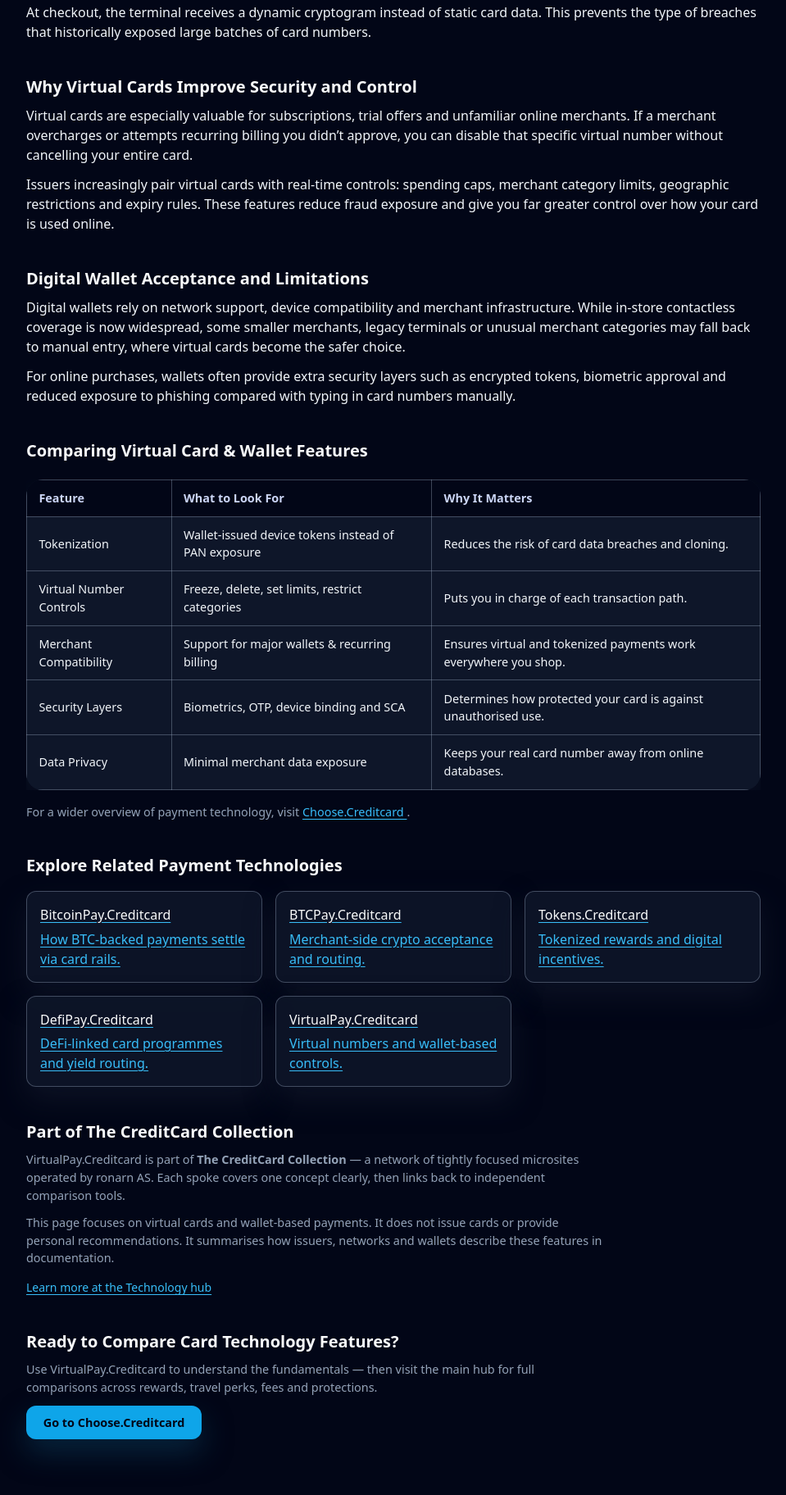
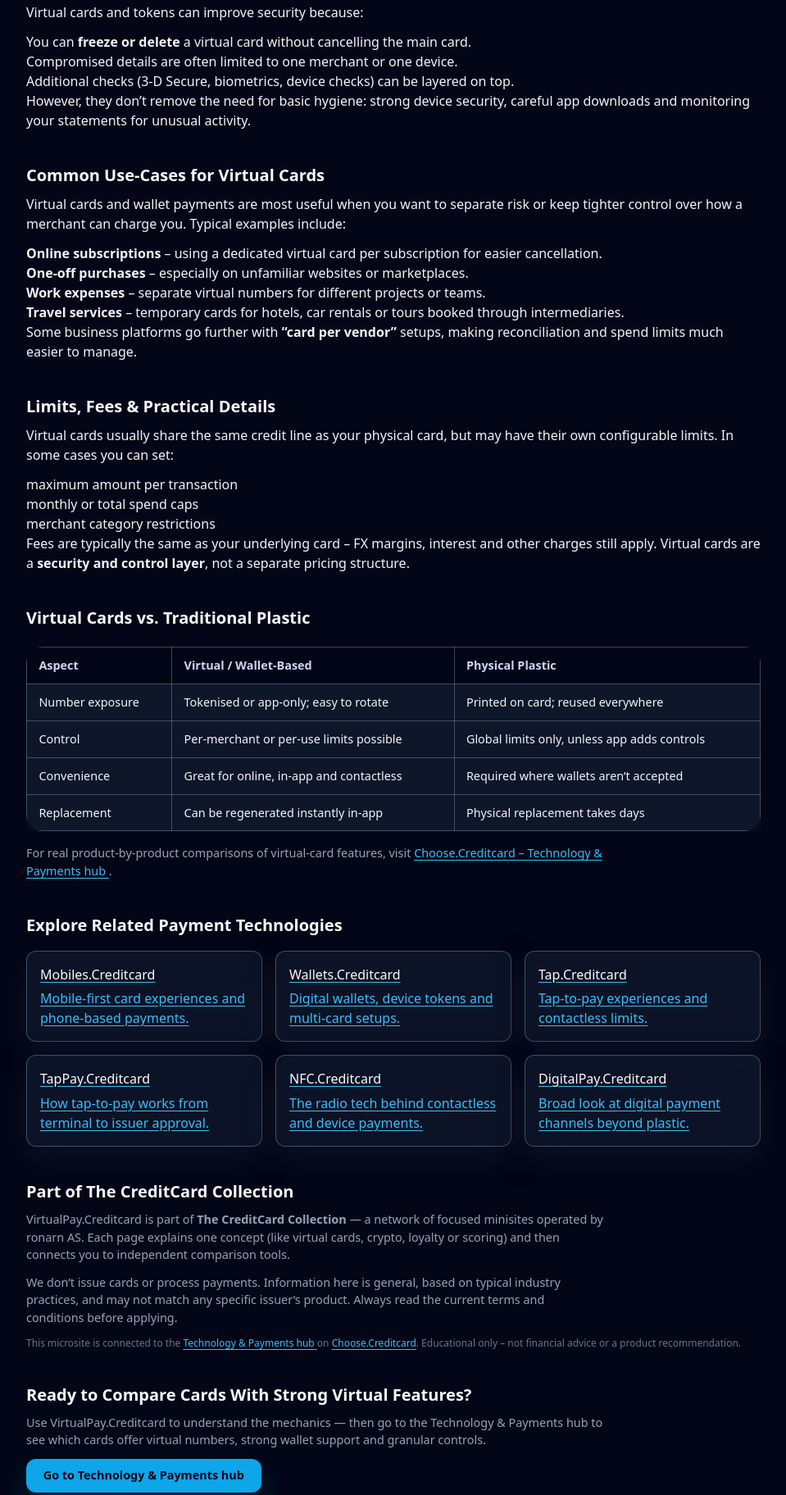
Before and after one commit to ChooseCreditCard/virtualpay.creditcard, a plain HTML site: page index.html in a window 1280 px wide. Shown: the part 797-2621 px from the top of the page at 82% size, without its empty margins (160-1119 px from the left). Drawn offline with nearby package versions, Linux system fonts and the light colour scheme.

Commit message:
Update index.html

```diff
--- a/index.html
+++ b/index.html
@@ -4,22 +4,22 @@
   <meta charset="UTF-8" />
   <meta name="viewport" content="width=device-width, initial-scale=1" />
 
-  <title>VirtualPay.Creditcard – Virtual Cards & Wallet-Based Payments Explained</title>
-  <meta name="description" content="Understand how virtual credit cards work, how they protect your real card number, and how wallet-based payments route, tokenise and authenticate transactions." />
+  <title>VirtualPay.Creditcard – Virtual Cards & Wallet Payments Explained</title>
+  <meta name="description" content="How virtual cards, app-based numbers and wallet payments work: security, tokenisation, limits and practical use-cases for online shopping and travel." />
   <meta name="robots" content="index,follow" />
   <link rel="canonical" href="https://virtualpay.creditcard/" />
 
   <!-- Open Graph -->
   <meta property="og:title" content="VirtualPay.Creditcard – Virtual Cards & Wallet Payments Explained" />
-  <meta property="og:description" content="Learn how virtual cards, tokens and digital wallets secure your payments online and in-app." />
+  <meta property="og:description" content="Independent explanation of virtual credit cards and wallet-based payments: how they’re generated, how they protect your main card, and where they’re useful." />
   <meta property="og:type" content="website" />
   <meta property="og:url" content="https://virtualpay.creditcard/" />
   <meta property="og:image" content="https://choose.creditcard/preview.png?utm_source=virtualpay.creditcard&utm_medium=referral&utm_campaign=og_image" />
 
   <!-- Twitter -->
   <meta name="twitter:card" content="summary_large_image" />
-  <meta name="twitter:title" content="VirtualPay.Creditcard – Virtual Cards & Wallet Payments Explained" />
-  <meta name="twitter:description" content="Independent explanation of virtual card numbers, device tokens and secure digital payments." />
+  <meta name="twitter:title" content="VirtualPay.Creditcard – Virtual Cards & Wallet Payments" />
+  <meta name="twitter:description" content="Understand how virtual card numbers and wallet tokens work behind the scenes when you pay online or with your phone." />
   <meta name="twitter:image" content="https://choose.creditcard/preview.png?utm_source=virtualpay.creditcard&utm_medium=referral&utm_campaign=twitter_image" />
 
   <!-- GA4 -->
@@ -31,241 +31,236 @@
     gtag('config', 'G-64FE63JQ3H');
   </script>
 
-  <!-- Tailwind -->
+  <!-- Tailwind for utility classes -->
   <script src="https://cdn.tailwindcss.com"></script>
 
-  <!-- Shared CSS -->
+  <!-- Shared minisite styles -->
   <link rel="stylesheet" href="./styles.css" />
 </head>
-
 <body class="bg-slate-950 text-slate-100">
-
   <header class="site-header">
     <div class="nav-inner max-w-6xl">
       <div class="brand">
         <div class="cc-logo">CC</div>
         <div class="brand-text">
           <div class="brand-title">VirtualPay.Creditcard</div>
-          <div class="brand-subtitle">Virtual Cards & Wallet-Based Payments</div>
+          <div class="brand-subtitle">Virtual Cards &amp; Wallet Payments Explained</div>
         </div>
       </div>
-
-      <nav class="nav-links">
+      <nav class="nav-links" aria-label="Page navigation">
         <a href="#overview">Overview</a>
-        <a href="#mechanics">How It Works</a>
-        <a href="#compare">Compare</a>
+        <a href="#security">Security</a>
+        <a href="#usecases">Use-cases</a>
       </nav>
     </div>
   </header>
 
   <main class="cc-page">
-
+    <!-- Breadcrumb -->
     <div class="cc-breadcrumb">
-      <a href="https://choose.creditcard/?utm_source=virtualpay.creditcard&utm_medium=referral&utm_campaign=breadcrumb">
-        Home
-      </a>
+      <a href="https://choose.creditcard/?utm_source=virtualpay.creditcard&utm_medium=referral&utm_campaign=breadcrumb">Home</a>
       &nbsp;›&nbsp;
       VirtualPay.Creditcard
     </div>
 
-    <!-- HERO -->
+    <!-- Hero -->
     <section class="hero">
       <div class="hero-content">
-        <h1>How Virtual Cards and Digital Wallet Payments Really Work</h1>
+        <h1>How Virtual Cards &amp; Wallet Payments Actually Work</h1>
         <p class="hero-lead">
-          VirtualPay.Creditcard explains how virtual card numbers, device tokens, encrypted credentials and wallet rails
-          keep your real card number hidden while enabling secure online and in-app payments.
+          Virtual card numbers and wallet tokens let you pay without exposing your physical card details. This page
+          explains how they’re created, how they’re secured and when they’re worth using.
         </p>
-        <a class="cta"
-           href="https://choose.creditcard/?utm_source=virtualpay.creditcard&utm_medium=referral&utm_campaign=hero_cta">
-          Compare card technology features
+        <a class="cta" href="https://choose.creditcard/technology/?utm_source=virtualpay.creditcard&utm_medium=referral&utm_campaign=hero_cta">
+          Explore Technology &amp; Payments hub
         </a>
       </div>
     </section>
 
-    <!-- SECTION 1 -->
+    <!-- Overview -->
     <section id="overview" class="section">
-      <h2>What Is a Virtual Credit Card?</h2>
+      <h2>What Is a Virtual Card?</h2>
       <p>
-        A virtual credit card is a digitally generated card number linked to your real account. It works just like a
-        traditional card at checkout, but the number, expiry and CVC can be different from the physical card in your
-        wallet. This separation makes online transactions safer because merchants never see your real credentials.
+        A virtual card is a card number generated in software – usually in your bank or card app – that can be used
+        for online or in-app purchases just like a physical card. It comes with its own number, expiry date and
+        security code, but is linked to your main account in the background.
       </p>
       <p>
-        Some issuers allow one-time virtual numbers, while others generate reusable but controllable versions you can
-        freeze, set spending limits on, or delete without affecting your main card.
+        Some issuers generate <strong>single-use numbers</strong> that expire after one transaction. Others offer
+        <strong>merchant-locked</strong> virtual cards, which only work with a specific store or subscription. The goal
+        is to give you more control over where and how your details are stored.
       </p>
     </section>
 
-    <!-- SECTION 2 -->
-    <section id="mechanics" class="section">
-      <h2>How Wallet-Based Payments Use Tokens</h2>
+    <!-- Security -->
+    <section id="security" class="section">
+      <h2>Security &amp; Tokenisation Basics</h2>
       <p>
-        When you add a credit card to a digital wallet like Apple Pay or Google Pay, the wallet does not store the
-        actual card number. Instead, it receives a tokenized version from the network — a unique number that only works
-        from your device, protected behind biometric unlock or PIN.
+        When you add a card to a mobile wallet (like your phone or watch), the real card number is usually replaced
+        with a <strong>token</strong>. This token is what’s stored on the device and sent to merchants – your actual
+        card number stays with the issuer.
       </p>
       <p>
-        At checkout, the terminal receives a dynamic cryptogram instead of static card data. This prevents the type of
-        breaches that historically exposed large batches of card numbers.
+        Virtual cards and tokens can improve security because:
+      </p>
+      <ul>
+        <li>You can <strong>freeze or delete</strong> a virtual card without cancelling the main card.</li>
+        <li>Compromised details are often limited to one merchant or one device.</li>
+        <li>Additional checks (3-D Secure, biometrics, device checks) can be layered on top.</li>
+      </ul>
+      <p>
+        However, they don’t remove the need for basic hygiene: strong device security, careful app downloads and
+        monitoring your statements for unusual activity.
       </p>
     </section>
 
-    <!-- SECTION 3 -->
-    <section class="section">
-      <h2>Why Virtual Cards Improve Security and Control</h2>
+    <!-- Use cases -->
+    <section id="usecases" class="section">
+      <h2>Common Use-Cases for Virtual Cards</h2>
       <p>
-        Virtual cards are especially valuable for subscriptions, trial offers and unfamiliar online merchants. If a
-        merchant overcharges or attempts recurring billing you didn’t approve, you can disable that specific virtual
-        number without cancelling your entire card.
+        Virtual cards and wallet payments are most useful when you want to separate risk or keep tighter control over
+        how a merchant can charge you. Typical examples include:
       </p>
+      <ul>
+        <li><strong>Online subscriptions</strong> – using a dedicated virtual card per subscription for easier cancellation.</li>
+        <li><strong>One-off purchases</strong> – especially on unfamiliar websites or marketplaces.</li>
+        <li><strong>Work expenses</strong> – separate virtual numbers for different projects or teams.</li>
+        <li><strong>Travel services</strong> – temporary cards for hotels, car rentals or tours booked through intermediaries.</li>
+      </ul>
       <p>
-        Issuers increasingly pair virtual cards with real-time controls: spending caps, merchant category limits,
-        geographic restrictions and expiry rules. These features reduce fraud exposure and give you far greater control
-        over how your card is used online.
+        Some business platforms go further with <strong>“card per vendor”</strong> setups, making reconciliation and
+        spend limits much easier to manage.
       </p>
     </section>
 
-    <!-- SECTION 4 -->
+    <!-- Practical considerations -->
     <section class="section">
-      <h2>Digital Wallet Acceptance and Limitations</h2>
+      <h2>Limits, Fees &amp; Practical Details</h2>
       <p>
-        Digital wallets rely on network support, device compatibility and merchant infrastructure. While in-store
-        contactless coverage is now widespread, some smaller merchants, legacy terminals or unusual merchant categories
-        may fall back to manual entry, where virtual cards become the safer choice.
+        Virtual cards usually share the same credit line as your physical card, but may have their own configurable
+        limits. In some cases you can set:
       </p>
+      <ul>
+        <li>maximum amount per transaction</li>
+        <li>monthly or total spend caps</li>
+        <li>merchant category restrictions</li>
+      </ul>
       <p>
-        For online purchases, wallets often provide extra security layers such as encrypted tokens, biometric approval
-        and reduced exposure to phishing compared with typing in card numbers manually.
+        Fees are typically the same as your underlying card – FX margins, interest and other charges still apply.
+        Virtual cards are a <strong>security and control layer</strong>, not a separate pricing structure.
       </p>
     </section>
 
-    <!-- TABLE -->
-    <section id="compare" class="section">
-      <h2>Comparing Virtual Card & Wallet Features</h2>
-
+    <!-- Comparison-style block -->
+    <section class="section">
+      <h2>Virtual Cards vs. Traditional Plastic</h2>
       <div class="table-wrap">
         <table class="table">
           <thead>
             <tr>
-              <th>Feature</th>
-              <th>What to Look For</th>
-              <th>Why It Matters</th>
+              <th>Aspect</th>
+              <th>Virtual / Wallet-Based</th>
+              <th>Physical Plastic</th>
             </tr>
           </thead>
-
           <tbody>
             <tr>
-              <td>Tokenization</td>
-              <td>Wallet-issued device tokens instead of PAN exposure</td>
-              <td>Reduces the risk of card data breaches and cloning.</td>
+              <td>Number exposure</td>
+              <td>Tokenised or app-only; easy to rotate</td>
+              <td>Printed on card; reused everywhere</td>
             </tr>
             <tr>
-              <td>Virtual Number Controls</td>
-              <td>Freeze, delete, set limits, restrict categories</td>
-              <td>Puts you in charge of each transaction path.</td>
+              <td>Control</td>
+              <td>Per-merchant or per-use limits possible</td>
+              <td>Global limits only, unless app adds controls</td>
             </tr>
             <tr>
-              <td>Merchant Compatibility</td>
-              <td>Support for major wallets & recurring billing</td>
-              <td>Ensures virtual and tokenized payments work everywhere you shop.</td>
+              <td>Convenience</td>
+              <td>Great for online, in-app and contactless</td>
+              <td>Required where wallets aren’t accepted</td>
             </tr>
             <tr>
-              <td>Security Layers</td>
-              <td>Biometrics, OTP, device binding and SCA</td>
-              <td>Determines how protected your card is against unauthorised use.</td>
-            </tr>
-            <tr>
-              <td>Data Privacy</td>
-              <td>Minimal merchant data exposure</td>
-              <td>Keeps your real card number away from online databases.</td>
+              <td>Replacement</td>
+              <td>Can be regenerated instantly in-app</td>
+              <td>Physical replacement takes days</td>
             </tr>
           </tbody>
         </table>
       </div>
-
       <p class="small">
-        For a wider overview of payment technology, visit
-        <a href="https://choose.creditcard/?utm_source=virtualpay.creditcard&utm_medium=referral&utm_campaign=comparison_section">
-          Choose.Creditcard
+        For real product-by-product comparisons of virtual-card features, visit
+        <a href="https://choose.creditcard/technology/?utm_source=virtualpay.creditcard&utm_medium=referral&utm_campaign=comparison_section">
+          Choose.Creditcard – Technology &amp; Payments hub
         </a>.
       </p>
     </section>
 
-    <!-- CLUSTER -->
+    <!-- Cluster links -->
     <section class="section">
       <h2>Explore Related Payment Technologies</h2>
-
       <div class="cluster-grid">
-        <a class="cluster-card"
-           href="https://bitcoinpay.creditcard/?utm_source=virtualpay.creditcard&utm_medium=referral&utm_campaign=cluster_bitcoinpay">
-          <h3>BitcoinPay.Creditcard</h3>
-          <p>How BTC-backed payments settle via card rails.</p>
+        <a class="cluster-card" href="https://mobiles.creditcard/?utm_source=virtualpay.creditcard&utm_medium=referral&utm_campaign=cluster_mobiles">
+          <h3>Mobiles.Creditcard</h3>
+          <p>Mobile-first card experiences and phone-based payments.</p>
         </a>
-
-        <a class="cluster-card"
-           href="https://btcpay.creditcard/?utm_source=virtualpay.creditcard&utm_medium=referral&utm_campaign=cluster_btcpay">
-          <h3>BTCPay.Creditcard</h3>
-          <p>Merchant-side crypto acceptance and routing.</p>
+        <a class="cluster-card" href="https://wallets.creditcard/?utm_source=virtualpay.creditcard&utm_medium=referral&utm_campaign=cluster_wallets">
+          <h3>Wallets.Creditcard</h3>
+          <p>Digital wallets, device tokens and multi-card setups.</p>
         </a>
-
-        <a class="cluster-card"
-           href="https://tokens.creditcard/?utm_source=virtualpay.creditcard&utm_medium=referral&utm_campaign=cluster_tokens">
-          <h3>Tokens.Creditcard</h3>
-          <p>Tokenized rewards and digital incentives.</p>
+        <a class="cluster-card" href="https://tap.creditcard/?utm_source=virtualpay.creditcard&utm_medium=referral&utm_campaign=cluster_tap">
+          <h3>Tap.Creditcard</h3>
+          <p>Tap-to-pay experiences and contactless limits.</p>
         </a>
-
-        <a class="cluster-card"
-           href="https://defipay.creditcard/?utm_source=virtualpay.creditcard&utm_medium=referral&utm_campaign=cluster_defipay">
-          <h3>DefiPay.Creditcard</h3>
-          <p>DeFi-linked card programmes and yield routing.</p>
+        <a class="cluster-card" href="https://tappay.creditcard/?utm_source=virtualpay.creditcard&utm_medium=referral&utm_campaign=cluster_tappay">
+          <h3>TapPay.Creditcard</h3>
+          <p>How tap-to-pay works from terminal to issuer approval.</p>
         </a>
-
-        <a class="cluster-card"
-           href="https://virtualpay.creditcard/?utm_source=virtualpay.creditcard&utm_medium=referral&utm_campaign=cluster_virtualpay">
-          <h3>VirtualPay.Creditcard</h3>
-          <p>Virtual numbers and wallet-based controls.</p>
+        <a class="cluster-card" href="https://nfc.creditcard/?utm_source=virtualpay.creditcard&utm_medium=referral&utm_campaign=cluster_nfc">
+          <h3>NFC.Creditcard</h3>
+          <p>The radio tech behind contactless and device payments.</p>
+        </a>
+        <a class="cluster-card" href="https://digitalpay.creditcard/?utm_source=virtualpay.creditcard&utm_medium=referral&utm_campaign=cluster_digitalpay">
+          <h3>DigitalPay.Creditcard</h3>
+          <p>Broad look at digital payment channels beyond plastic.</p>
         </a>
       </div>
     </section>
 
-    <!-- COLLECTION -->
+    <!-- Collection / snippet -->
     <section class="section">
       <h2>Part of The CreditCard Collection</h2>
-
       <p class="small">
-        VirtualPay.Creditcard is part of <strong>The CreditCard Collection</strong> — a network of tightly focused
-        microsites operated by ronarn AS. Each spoke covers one concept clearly, then links back to independent
-        comparison tools.
+        VirtualPay.Creditcard is part of <strong>The CreditCard Collection</strong> — a network of focused minisites
+        operated by ronarn AS. Each page explains one concept (like virtual cards, crypto, loyalty or scoring)
+        and then connects you to independent comparison tools.
+      </p>
+      <p class="small">
+        We don’t issue cards or process payments. Information here is general, based on typical industry practices,
+        and may not match any specific issuer’s product. Always read the current terms and conditions before applying.
       </p>
 
-      <p class="small">
-        This page focuses on virtual cards and wallet-based payments. It does not issue cards or provide personal
-        recommendations. It summarises how issuers, networks and wallets describe these features in documentation.
+      <p class="text-xs text-slate-500 mt-6">
+        This microsite is connected to the
+        <a href="https://choose.creditcard/technology/?utm_source=virtualpay.creditcard&utm_medium=referral&utm_campaign=hub_technology"
+           class="font-medium hover:text-slate-200">
+          Technology &amp; Payments hub
+        </a>
+        on <a href="https://choose.creditcard/?utm_source=virtualpay.creditcard&utm_medium=referral&utm_campaign=hub_root" class="font-medium hover:text-slate-200">Choose.Creditcard</a>.
+        Educational only – not financial advice or a product recommendation.
       </p>
-
-      <!-- TECHNOLOGY HUB SNIPPET -->
-      <div class="hub-link">
-        <a href="https://choose.creditcard/technology/?utm_source=virtualpay.creditcard&utm_medium=referral&utm_campaign=minisite_to_hub"
-           class="text-sm text-slate-600 hover:text-slate-900">
-          Learn more at the Technology hub
-        </a>
-      </div>
     </section>
 
-    <!-- BOTTOM CTA -->
+    <!-- Bottom CTA -->
     <section class="section">
-      <h2>Ready to Compare Card Technology Features?</h2>
+      <h2>Ready to Compare Cards With Strong Virtual Features?</h2>
       <p class="small">
-        Use VirtualPay.Creditcard to understand the fundamentals — then visit the main hub for full comparisons across
-        rewards, travel perks, fees and protections.
+        Use VirtualPay.Creditcard to understand the mechanics — then go to the Technology &amp; Payments hub to see
+        which cards offer virtual numbers, strong wallet support and granular controls.
       </p>
-      <a class="cta"
-         href="https://choose.creditcard/?utm_source=virtualpay.creditcard&utm_medium=referral&utm_campaign=bottom_cta">
-        Go to Choose.Creditcard
+      <a class="cta" href="https://choose.creditcard/technology/?utm_source=virtualpay.creditcard&utm_medium=referral&utm_campaign=bottom_cta">
+        Go to Technology &amp; Payments hub
       </a>
     </section>
-
   </main>
 
   <footer class="mini-footer">
@@ -274,6 +269,5 @@
       Contact: <a href="mailto:support@cc.creditcard">support@cc.creditcard</a>
     </p>
   </footer>
-
 </body>
 </html>
```
